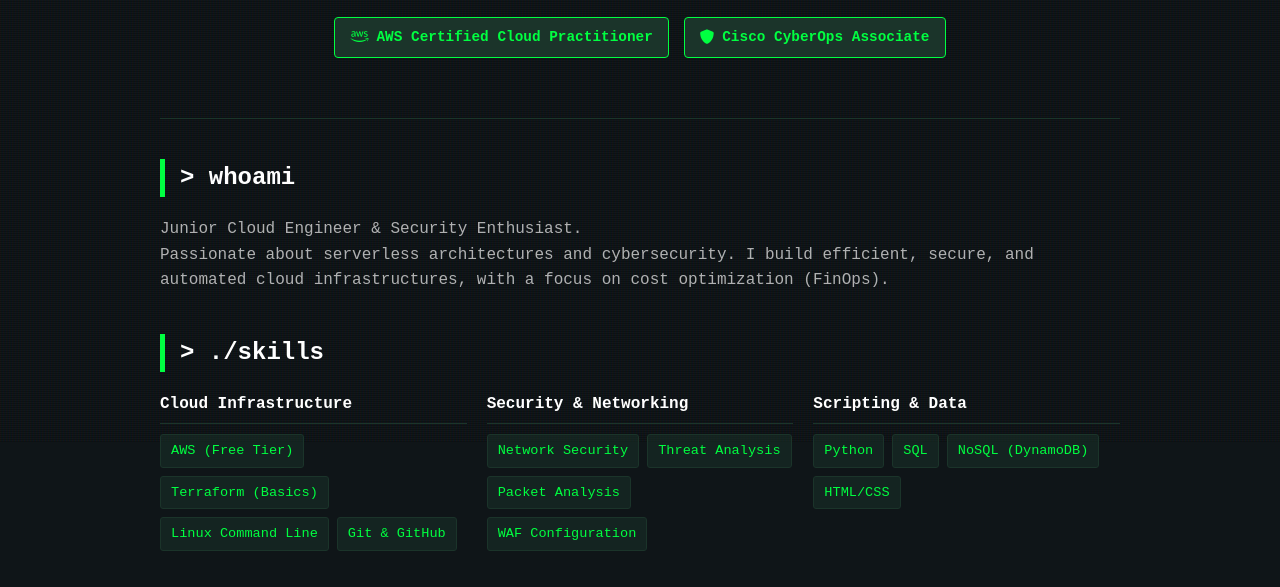
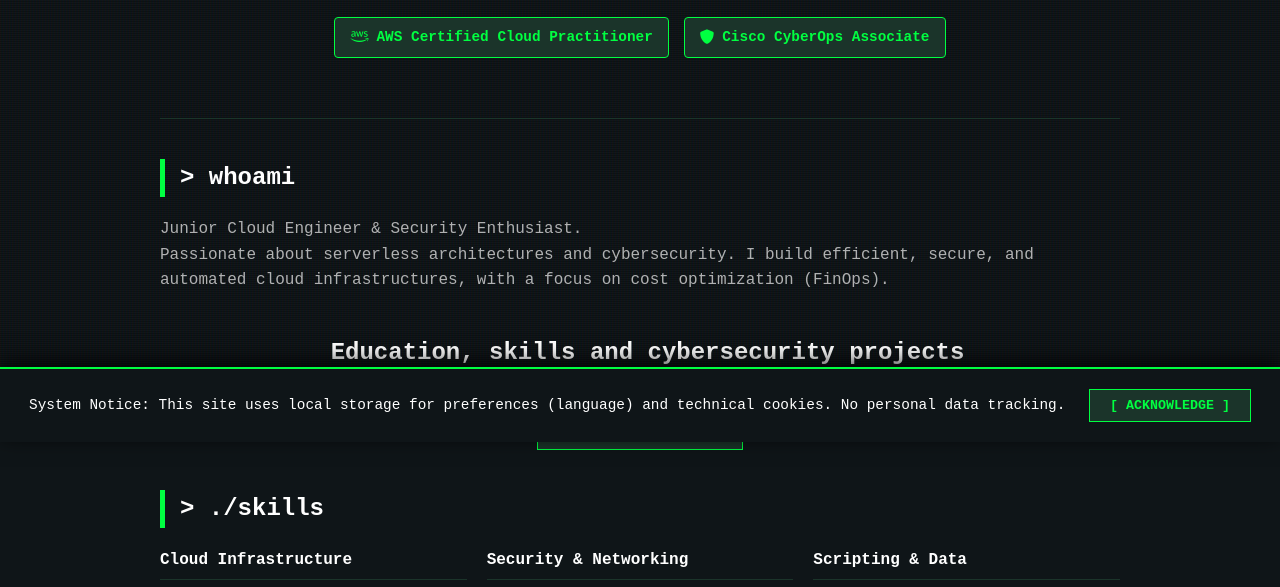
Before and after one commit to glaselva/aws-portfolio, a plain HTML site: page index.html in a window 1280 px wide. Shown: the part 358-945 px from the top of the page. Drawn offline with Linux system fonts and the light colour scheme.

Commit message:
Add files via upload

```diff
--- a/css/style.css
+++ b/css/style.css
@@ -289,3 +289,84 @@
     transform: translateY(-2px);
     box-shadow: 0 2px 5px rgba(0,0,0,0.5);
 }
+
+.cookie-banner {
+    position: fixed;
+    bottom: 0;
+    left: 0;
+    width: 100%;
+    background-color: #0f1518; /* Sfondo nero solido per leggibilità */
+    border-top: 2px solid var(--accent-green); /* Bordo verde più evidente */
+    color: var(--white); /* Testo bianco per massimo contrasto */
+    padding: 20px;
+    text-align: center;
+    font-size: 0.9rem;
+    z-index: 1000;
+    display: none;
+    box-shadow: 0 -5px 20px rgba(0, 0, 0, 0.8);
+}
+
+/* Stile specifico per il bottone del cookie banner */
+.cookie-btn {
+    background-color: var(--dark-green); /* Sfondo verde scuro */
+    color: var(--accent-green);          /* Testo verde fluo */
+    border: 1px solid var(--accent-green);
+    padding: 8px 20px;
+    margin-left: 15px;
+    cursor: pointer;
+    font-family: 'Courier New', monospace;
+    font-weight: bold;
+    text-transform: uppercase;
+    transition: all 0.3s ease;
+}
+
+.cookie-btn:hover {
+    background-color: var(--accent-green); /* Inverte i colori all'hover */
+    color: var(--bg-dark);                 /* Testo nero su sfondo verde fluo */
+    box-shadow: 0 0 10px var(--accent-green); /* Effetto neon */
+}
+
+.footer-brand {
+  display: flex;
+  align-items: center;
+  gap: 1rem;
+  justify-content: center;
+  margin-bottom: 1rem;
+}
+
+.footer-logo {
+  height: 120px !important;  /* GROSSO e visibile */
+  width: auto !important;
+  max-width: 220px !important;
+}
+
+/* CTA Section */
+#cta {
+    text-align: center;
+}
+
+#cta .section-title {
+    border-left: none;
+}
+
+/* Download Button */
+.btn-download {
+    background-color: var(--dark-green); /* Sfondo verde scuro */
+    color: var(--accent-green);          /* Testo verde fluo */
+    border: 1px solid var(--accent-green);
+    padding: 10px 20px;
+    cursor: pointer;
+    font-family: 'Courier New', monospace;
+    font-weight: bold;
+    text-transform: uppercase;
+    transition: all 0.3s ease;
+    text-decoration: none;
+    display: inline-block;
+    margin-top: 10px;
+}
+
+.btn-download:hover {
+    background-color: var(--accent-green); /* Inverte i colori all'hover */
+    color: var(--bg-dark);                 /* Testo nero su sfondo verde fluo */
+    box-shadow: 0 0 10px var(--accent-green); /* Effetto neon */
+}
--- a/index.html
+++ b/index.html
@@ -43,6 +43,12 @@
                 Appassionato di architetture serverless e sicurezza informatica.
                 Costruisco infrastrutture cloud efficienti, sicure e automatizzate, con un occhio di riguardo per l'ottimizzazione dei costi (FinOps).
             </p>
+        </section>
+
+        <!-- CALL TO ACTION -->
+        <section id="cta">
+            <h2 class="section-title" data-i18n="section_cta">Formazione, competenze e progetti in cybersecurity</h2>
+            <a href="img/Giuseppe_La_Selva_CV_Cybersecurity_AWS.pdf" download class="btn-download" data-i18n="download_cv">Scarica il CV (PDF)</a>
         </section>
 
         <section id="skills">
@@ -162,11 +168,15 @@
             </div>
         </section>
 
-        <footer>
-            <p>Designed by Giuseppe La Selva | Powered by AWS Free Tier</p>
-            <p id="system-status" style="margin-top:5px; font-size: 0.7rem;">System Status: CHECKING...</p>
-        </footer>
-    </div>
+<footer>
+  <div class="footer-brand">
+    <img src="img/gls logo invisibile.png" alt="GLS" class="footer-logo">
+    <span>Designed by Giuseppe La Selva</span>
+  </div>
+  <p>Powered by AWS Free Tier</p>
+  <p id="system-status" style="margin-top:5px; font-size: 0.7rem;">System Status: ONLINE</p>
+</footer>
+
 
     <div id="cookie-banner" class="cookie-banner">
     <span data-i18n="cookie_text">
--- a/js/translations.js
+++ b/js/translations.js
@@ -3,12 +3,14 @@
         tagline: "Problemi complessi. Soluzioni semplici.",
         section_about: " > whoami",
         text_about: "Junior Cloud Engineer & Security Enthusiast.<br>Appassionato di architetture serverless e sicurezza informatica. Costruisco infrastrutture cloud efficienti, sicure e automatizzate, con un occhio di riguardo per l'ottimizzazione dei costi (FinOps).",
+        section_cta: "Formazione, competenze e progetti in cybersecurity",
+        download_cv: "Scarica il CV (PDF)",
         section_projects: " > ./progetti",
         project1_title: "1. Infrastruttura Cloud Portfolio",
         project1_desc: "L'infrastruttura che ospita questo sito. Hosting statico sicuro ad alta disponibilità. Progettato con approccio Zero-Cost sfruttando il Free Tier e configurazione automatizzata con Terraform + AWS WAF.",
         project2_title: "2. Progetto 2",
         project2_desc: "(In fase di sviluppo)",
-        project3_title: "3. Automazione WAF Security",
+        project3_title: "3. Progetto 3",
         project3_desc: "(In fase di sviluppo)",
         section_contact: "Contattami",
         text_contact: "Aperto a nuove opportunità nel mondo Cloud & Security.",
@@ -19,6 +21,8 @@
         tagline: "Complex problems. Simple solutions.",
         section_about: " > whoami",
         text_about: "Junior Cloud Engineer & Security Enthusiast.<br>Passionate about serverless architectures and cybersecurity. I build efficient, secure, and automated cloud infrastructures, with a focus on cost optimization (FinOps).",
+        section_cta: "Education, skills and cybersecurity projects",
+        download_cv: "Download CV (PDF)",
         section_projects: " > ./projects",
         project1_title: "1. Cloud Portfolio Infrastructure",
         project1_desc: "The infrastructure that hosts this site. Secure, highly available static hosting. Designed with a zero-cost approach using the Free Tier and automated configuration with Terraform + AWS WAF.",
```
Also changed, not shown: img/gls logo invisibile.png (added), img/logo GLS invisibile.png (added), img/logo GLS.png (added), 1 other file.
